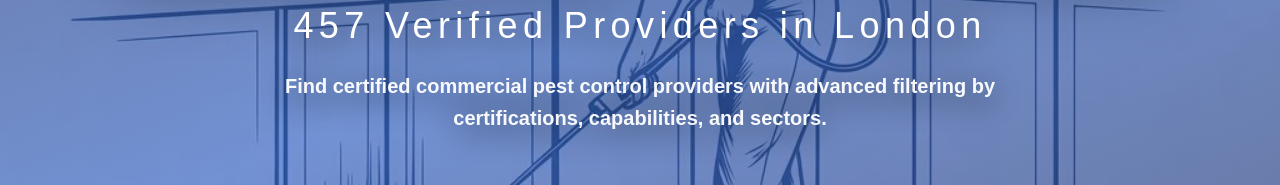
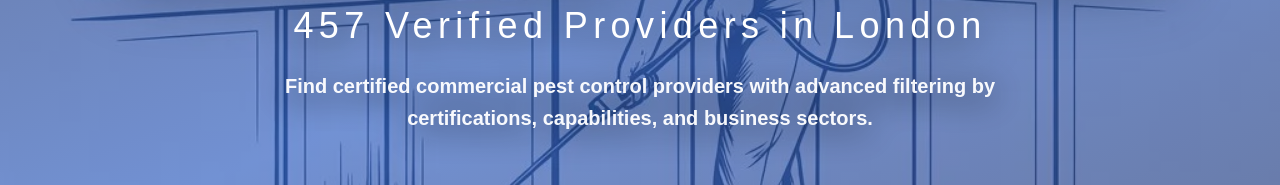
Before and after one commit to aarongeorghiades-hub/pestpro-index-v2-live, a Next.js app: page /commercial in a window 1280 px wide. Shown: the part 343-528 px from the top of the page. Built offline with nearby package versions, Linux system fonts and the light colour scheme; no server answers; the database is empty.

Commit message:
Update: Commercial page hero - change 'sectors' to 'business sectors'

```diff
--- a/app/commercial/page.tsx
+++ b/app/commercial/page.tsx
@@ -335,7 +335,7 @@ export default function CommercialPage() {
             457 Verified Providers in London
           </p>
           <p className="text-xl text-white font-semibold max-w-3xl leading-relaxed drop-shadow-[0_6px_16px_rgba(0,0,0,0.85)] opacity-95">
-            Find certified commercial pest control providers with advanced filtering by certifications, capabilities, and sectors.
+            Find certified commercial pest control providers with advanced filtering by certifications, capabilities, and business sectors.
           </p>
         </div>
       </section>
```
